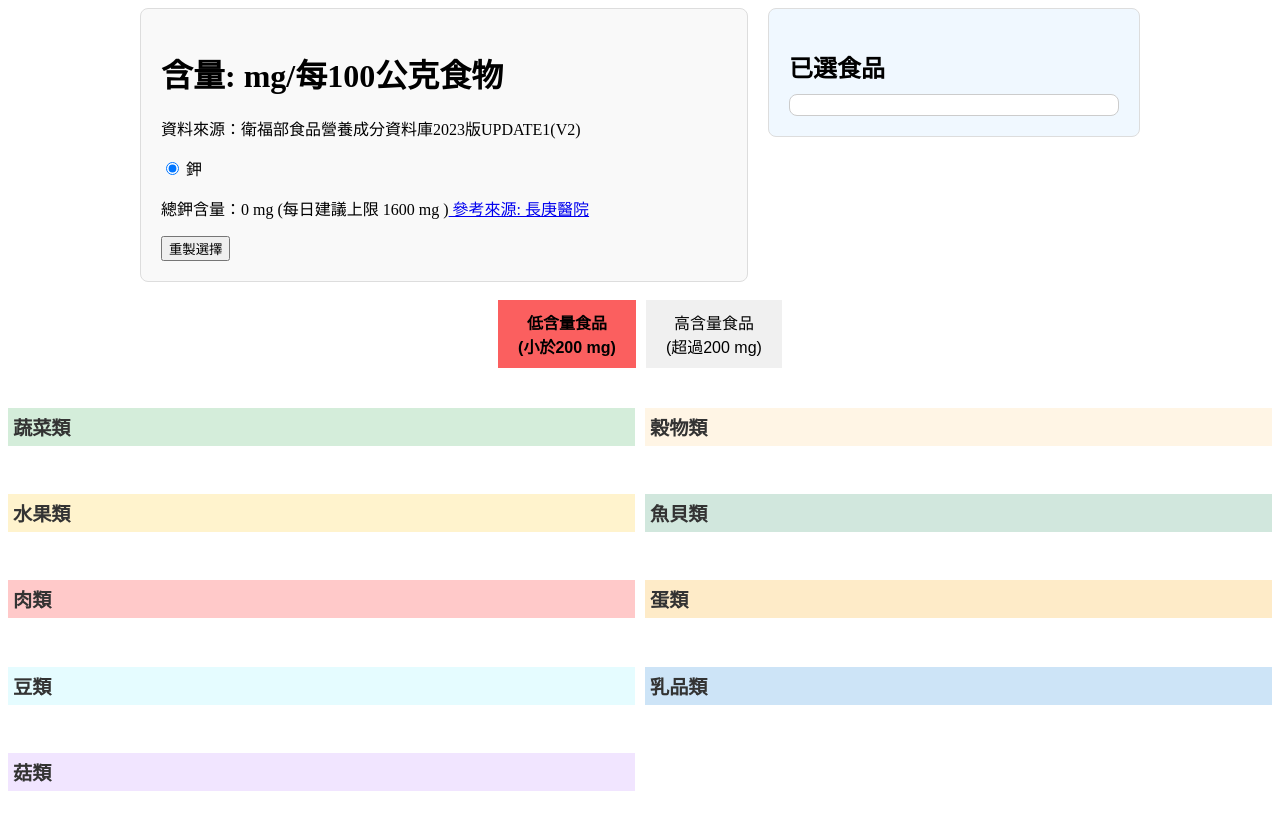
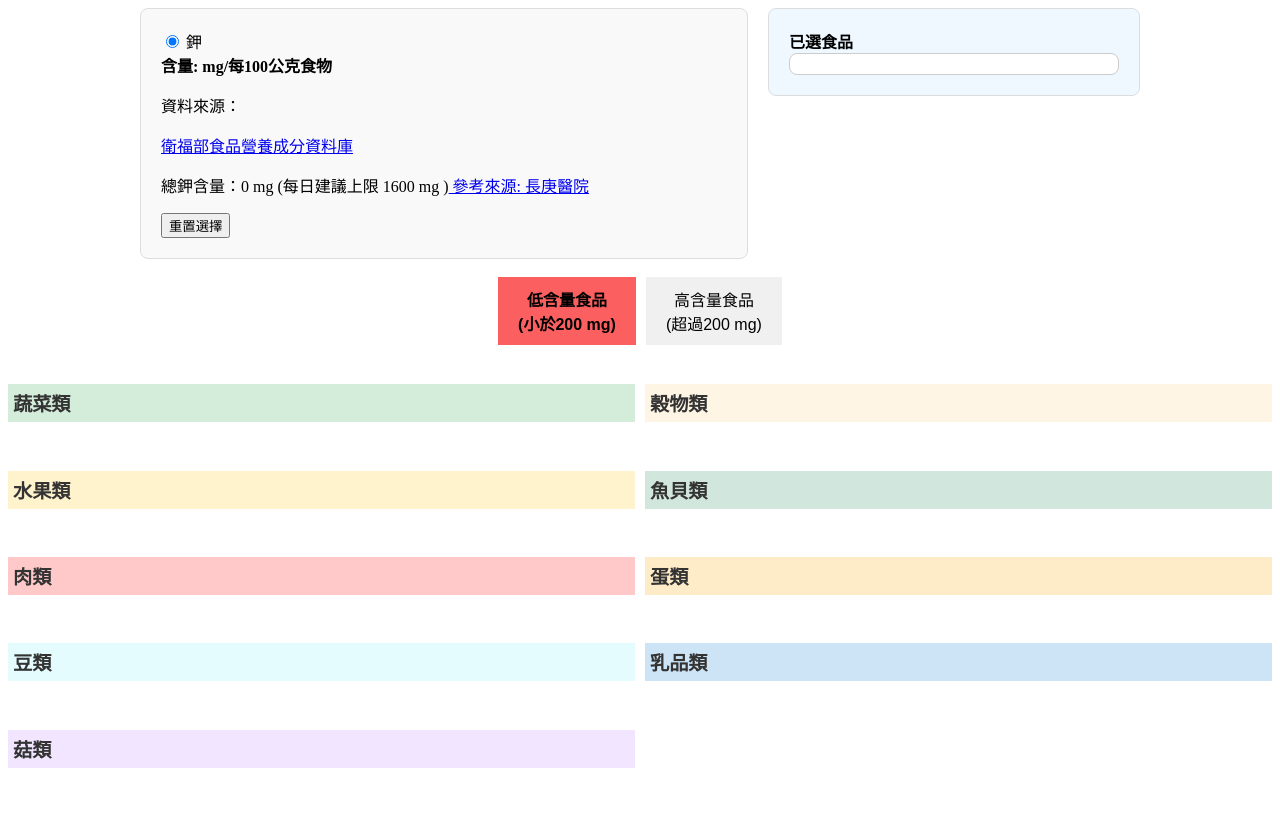
Before and after one commit to shuminchang/food_web_app, a plain HTML site: page index.html in a window 1280 px wide. Drawn offline with nearby package versions, Linux system fonts and the light colour scheme.

Commit message:
update font size and reference

```diff
--- a/index.html
+++ b/index.html
@@ -11,9 +11,6 @@
 <body>
     <div class="container">
         <div class="left-block">
-            <h1>含量: mg/每100公克食物</h1>
-            <p>資料來源：衛福部食品營養成分資料庫2023版UPDATE1(V2)</p>
-
             <div class="toggle-mineral">
                 <label>
                     <input type="radio" name="mineral" value="鉀(mg)" onchange="updateMineralDisplay()" checked> 鉀
@@ -25,13 +22,17 @@
                     <input type="radio" name="mineral" value="果糖(g)" onchange="updateMineralDisplay()" > 果糖
                 </label> -->
             </div>
+            <strong>含量: mg/每100公克食物</strong>
+            <p>資料來源：</p>
+            <a href="https://consumer.fda.gov.tw/Food/TFND.aspx?nodeID=178">衛福部食品營養成分資料庫</a>
+
             <div class="nutrient-counter">
                 <p>總<span id="selected-nutrient">鉀</span>含量：<span id="nutrient-total">0</span> <span id="nutrient-thresholds"></span> </p>
-                <button onclick="resetSelection()">重製選擇</button>
+                <button onclick="resetSelection()">重置選擇</button>
             </div>
         </div>
         <div class="right-block">
-            <h2>已選食品</h2>
+            <strong>已選食品</strong>
             <div id="selected-foods-list"></div>
         </div>
     </div>
```
